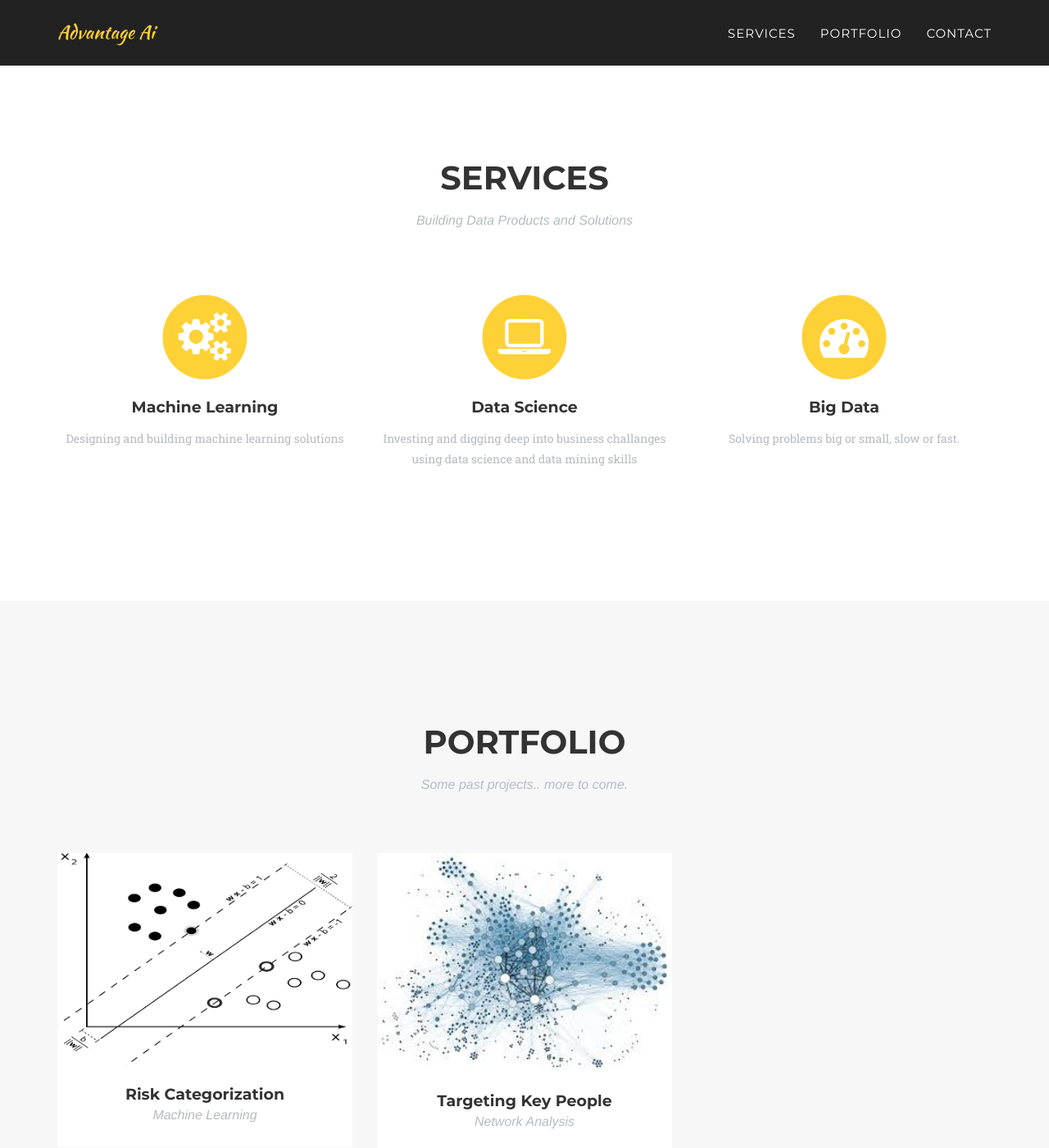
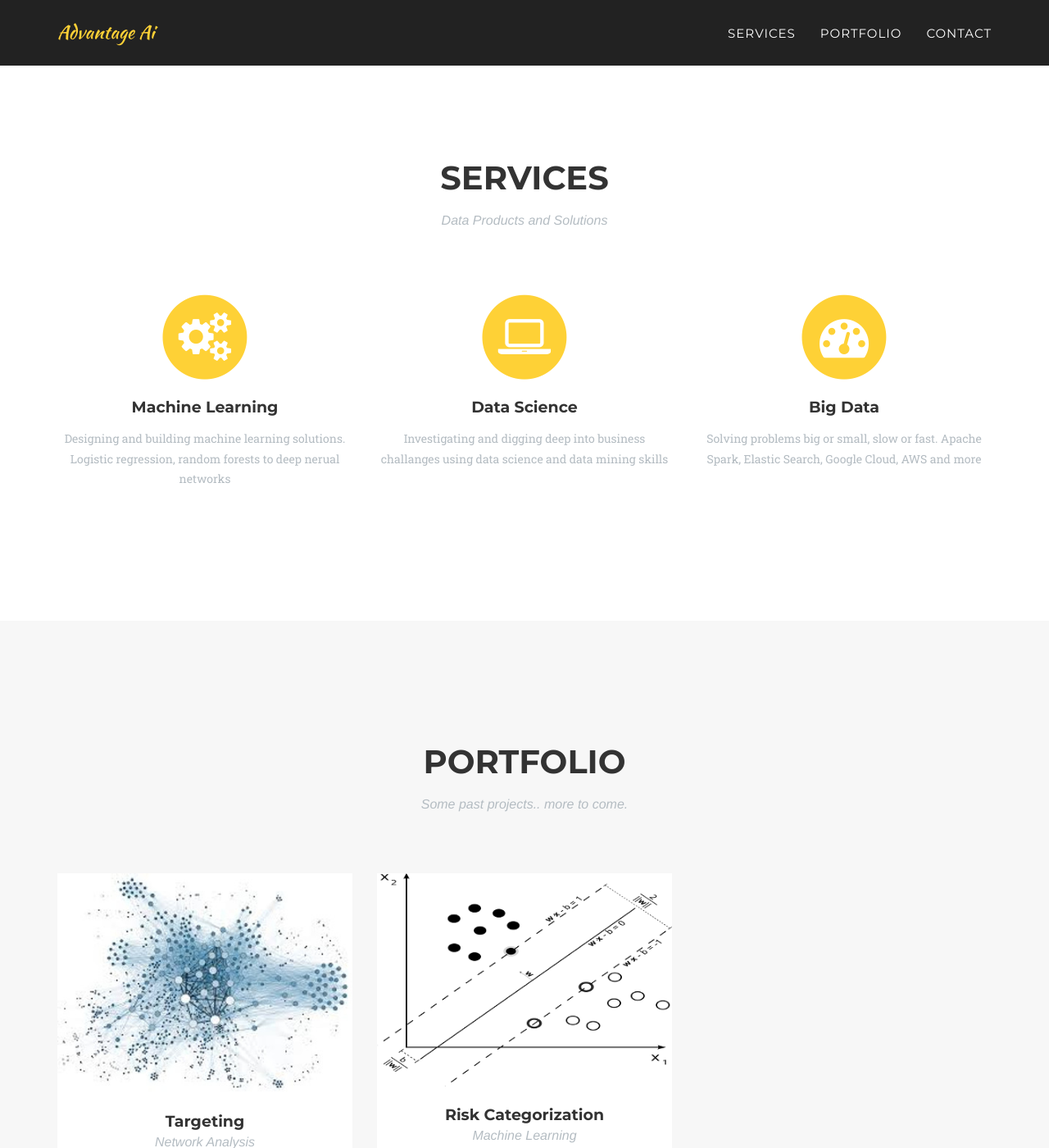
Before and after one commit to AdvantageAi/advantageai.github.io, a Jekyll site: the page built from index.html, in a window 1280 px wide and 1400 px high, scrolled down 788 px. Shown: the whole window at 82% size. Built offline with Jekyll 4.4.1, drawn with Linux system fonts in a browser that asks for light colours; some web fonts are replaced; some of the changed text lies outside the part shown.

Commit message:
clean up and changed email to support

```diff
--- a/_includes/contact.html
+++ b/_includes/contact.html
@@ -2,8 +2,8 @@
         <div class="container">
             <div class="row">
                 <div class="col-lg-12 text-center">
-                    <h2 class="section-heading">Email</h2>
-                    <h3 class="section-subheading text-muted">kelly at advantageai dot com</h3>
+                    <h2 class="section-heading">Email</h2> -->
+                    <h3 class="section-subheading text-muted"> <a href="mailto:support@advantageai.com">support@advantageai.com</a></h3>
                 </div>
             </div>
             <!-- <div class="row">
--- a/_includes/modals.html
+++ b/_includes/modals.html
@@ -18,15 +18,15 @@
                             <p>{{ post.description }}</p>
                             <ul class="list-inline item-details">
                                 <li>Client:
-                                    <strong><a href="http://startbootstrap.com">{{ post.client }}</a>
+                                    <strong><a href="#client">{{ post.client }}</a>
                                     </strong>
                                 </li>
                                 <li>Date:
-                                    <strong><a href="http://startbootstrap.com">{{ post.project-date }}</a>
+                                    <strong><a href="#date">{{ post.project-date }}</a>
                                     </strong>
                                 </li>
                                 <li>Service:
-                                    <strong><a href="http://startbootstrap.com">{{ post.category }}</a>
+                                    <strong><a href="/#services">{{ post.category }}</a>
                                     </strong>
                                 </li>
                             </ul>
--- a/_includes/services.html
+++ b/_includes/services.html
@@ -4,7 +4,7 @@
             <div class="row">
                 <div class="col-lg-12 text-center">
                     <h2 class="section-heading">Services</h2>
-                    <h3 class="section-subheading text-muted">Building Data Products and Solutions</h3>
+                    <h3 class="section-subheading text-muted">Data Products and Solutions</h3>
                 </div>
             </div>
             <div class="row text-center">
@@ -14,7 +14,7 @@
                         <i class="fa fa-cogs fa-stack-1x fa-inverse"></i>
                     </span>
                     <h4 class="service-heading">Machine Learning</h4>
-                    <p class="text-muted">Designing and building machine learning solutions</p>
+                    <p class="text-muted"> Designing and building machine learning solutions.  Logistic regression, random forests to deep nerual networks </p>
                 </div>
                 <div class="col-md-4">
                     <span class="fa-stack fa-4x">
@@ -22,7 +22,7 @@
                         <i class="fa fa-laptop fa-stack-1x fa-inverse"></i>
                     </span>
                     <h4 class="service-heading">Data Science</h4>
-                    <p class="text-muted">Investing and digging deep into business challanges using data science and data mining skills</p>
+                    <p class="text-muted">Investigating and digging deep into business challanges using data science and data mining skills</p>
                 </div>
                 <div class="col-md-4">
                     <span class="fa-stack fa-4x">
@@ -30,7 +30,7 @@
                         <i class="fa fa-dashboard fa-stack-1x fa-inverse"></i>
                     </span>
                     <h4 class="service-heading">Big Data</h4>
-                    <p class="text-muted">Solving problems big or small, slow or fast.</p>
+                    <p class="text-muted">Solving problems big or small, slow or fast. Apache Spark, Elastic Search, Google Cloud, AWS and more</p>
                 </div>
             </div>
         </div>
```
Also changed, not shown: _posts/2014-07-16-project-3.markdown (deleted, +0 -15 lines), _posts/2014-07-18-project-1.markdown (deleted, +0 -15 lines), _posts/2016-09-13-risk-example.markdown (added, +15 -0 lines), _posts/2016-09-13-social-network.markdown (added, +15 -0 lines).
